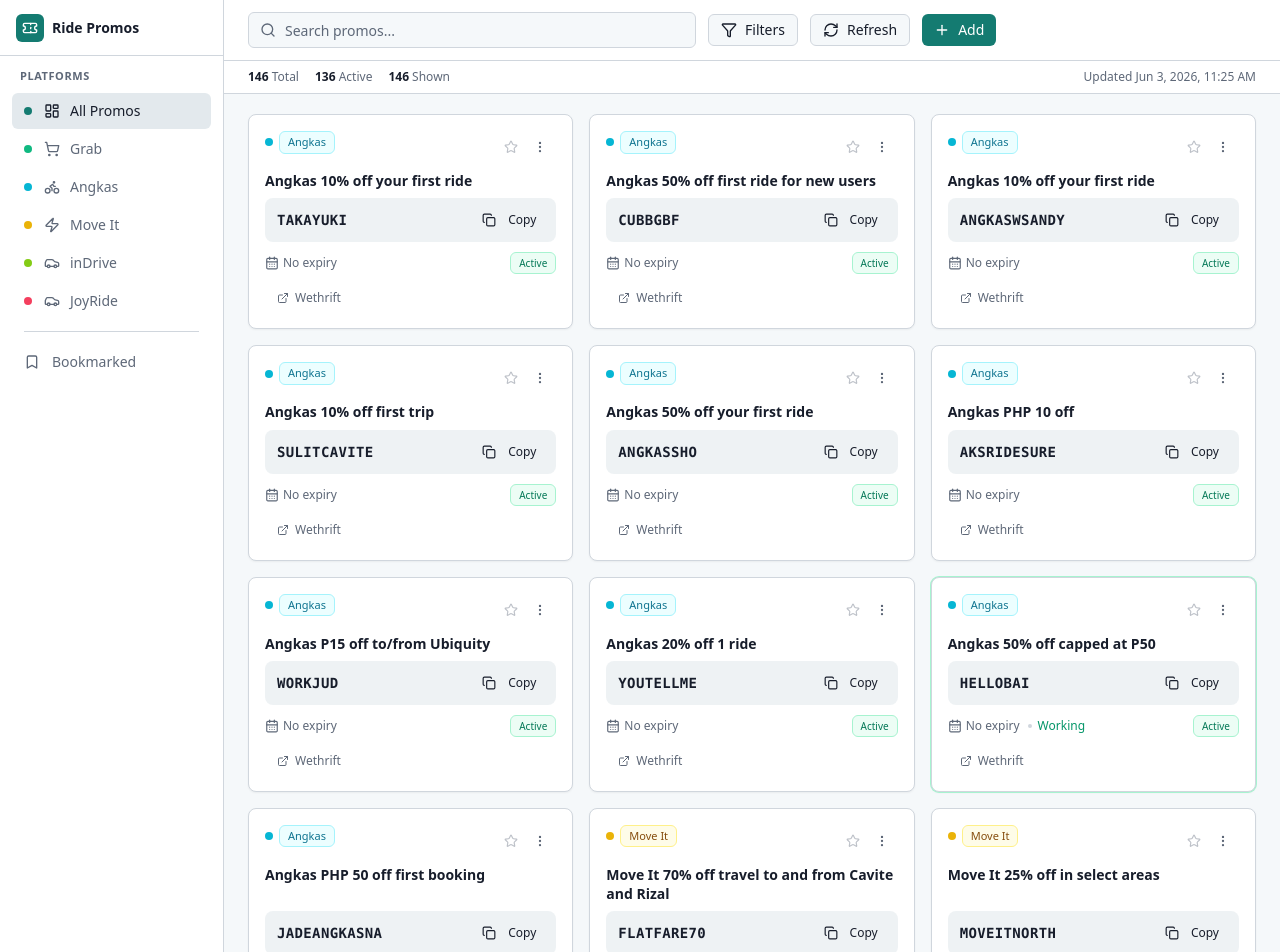
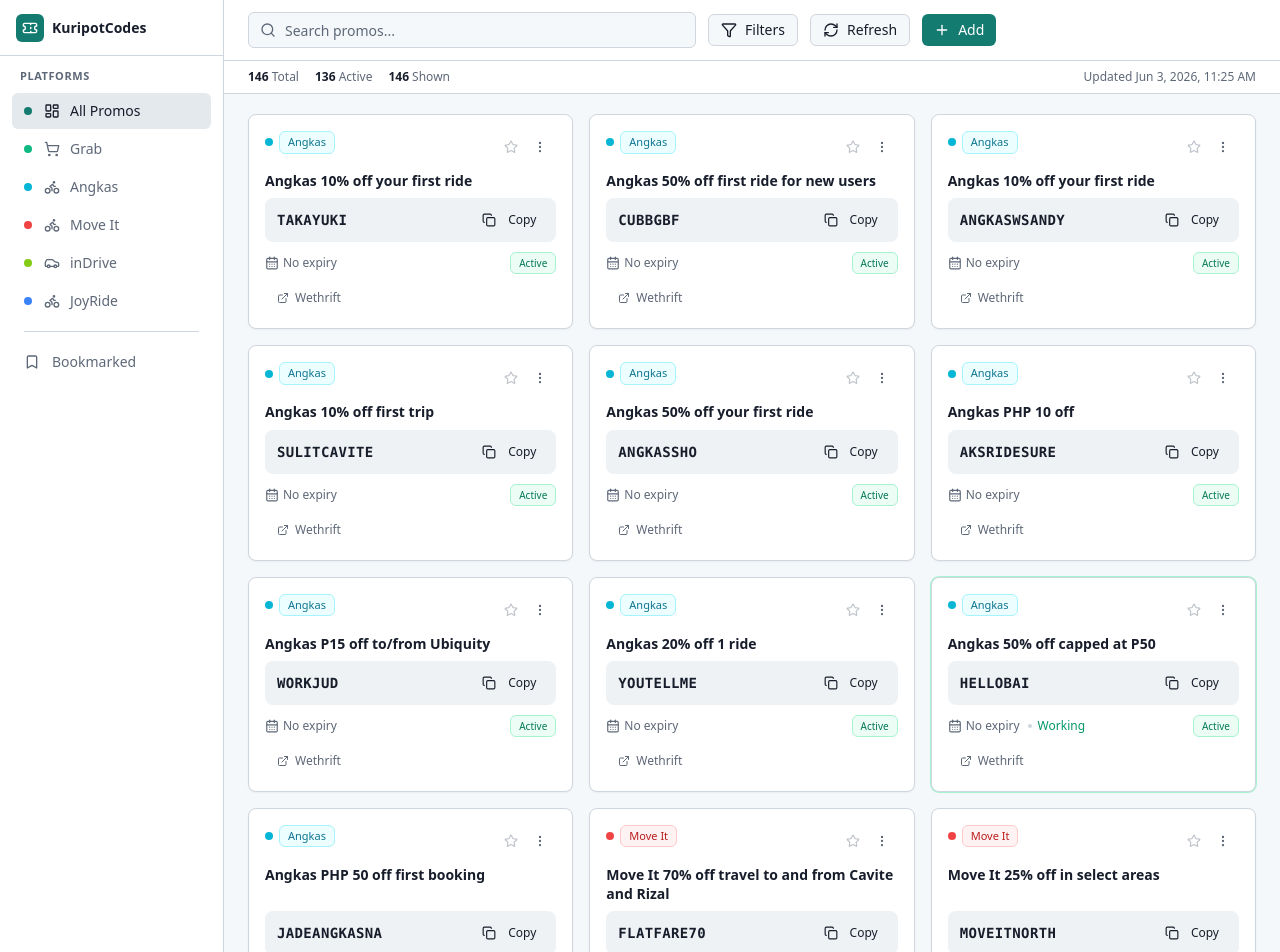
Before and after one commit to yuriolvrs/KuripotCodes, a Next.js app: page / in a window 1280 px wide. Shown: the top 952 px of the page. Built offline with nearby package versions, Linux system fonts and the light colour scheme.

Commit message:
UI: fix platform icons and colors

```diff
--- a/components/promo-card.tsx
+++ b/components/promo-card.tsx
@@ -14,18 +14,18 @@
 const platformColors: Record<Platform, string> = {
   Grab: "bg-emerald-50 text-emerald-700 border-emerald-200",
   Angkas: "bg-cyan-50 text-cyan-700 border-cyan-200",
-  "Move It": "bg-yellow-50 text-yellow-800 border-yellow-200",
+  "Move It": "bg-red-50 text-red-700 border-red-200",
   inDrive: "bg-lime-50 text-lime-800 border-lime-200",
-  JoyRide: "bg-rose-50 text-rose-700 border-rose-200",
+  JoyRide: "bg-blue-50 text-blue-700 border-blue-200",
   Other: "bg-slate-100 text-slate-700 border-slate-200",
 };
 
 const platformDots: Record<Platform, string> = {
   Grab: "bg-emerald-500",
   Angkas: "bg-cyan-500",
-  "Move It": "bg-yellow-500",
+  "Move It": "bg-red-500",
   inDrive: "bg-lime-500",
-  JoyRide: "bg-rose-500",
+  JoyRide: "bg-blue-500",
   Other: "bg-slate-400",
 };
 
--- a/components/sidebar.tsx
+++ b/components/sidebar.tsx
@@ -2,7 +2,7 @@
 
 import Link from "next/link";
 import { usePathname } from "next/navigation";
-import { Bike, Bookmark, Car, LayoutDashboard, Menu, ShoppingCart, Ticket, X, Zap } from "lucide-react";
+import { Bike, Bookmark, Car, LayoutDashboard, Menu, ShoppingCart, Ticket, X } from "lucide-react";
 import { useState } from "react";
 import { cn } from "@/lib/utils";
 
@@ -10,18 +10,18 @@
   { href: "/", label: "All Promos", color: "bg-primary" },
   { href: "/grab", label: "Grab", color: "bg-emerald-500" },
   { href: "/angkas", label: "Angkas", color: "bg-cyan-500" },
-  { href: "/move-it", label: "Move It", color: "bg-yellow-500" },
+  { href: "/move-it", label: "Move It", color: "bg-red-500" },
   { href: "/indrive", label: "inDrive", color: "bg-lime-500" },
-  { href: "/joyride", label: "JoyRide", color: "bg-rose-500" },
+  { href: "/joyride", label: "JoyRide", color: "bg-blue-500" },
 ] as const;
 
 const platformIcons: Record<string, React.ReactNode> = {
   "/": <LayoutDashboard className="size-4" />,
   "/grab": <ShoppingCart className="size-4" />,
   "/angkas": <Bike className="size-4" />,
-  "/move-it": <Zap className="size-4" />,
+  "/move-it": <Bike className="size-4" />,
   "/indrive": <Car className="size-4" />,
-  "/joyride": <Car className="size-4" />,
+  "/joyride": <Bike className="size-4" />,
 };
 
 function SidebarContent({ onNavigate }: { onNavigate?: () => void }) {
@@ -33,7 +33,7 @@
         <div className="flex size-7 items-center justify-center rounded-md bg-primary">
           <Ticket className="size-4 text-primary-foreground" />
         </div>
-        <span className="text-sm font-semibold">Ride Promos</span>
+        <span className="text-sm font-semibold">KuripotCodes</span>
       </div>
 
       <nav className="flex-1 overflow-y-auto p-3">
```
Also changed, not shown: todo.txt.
